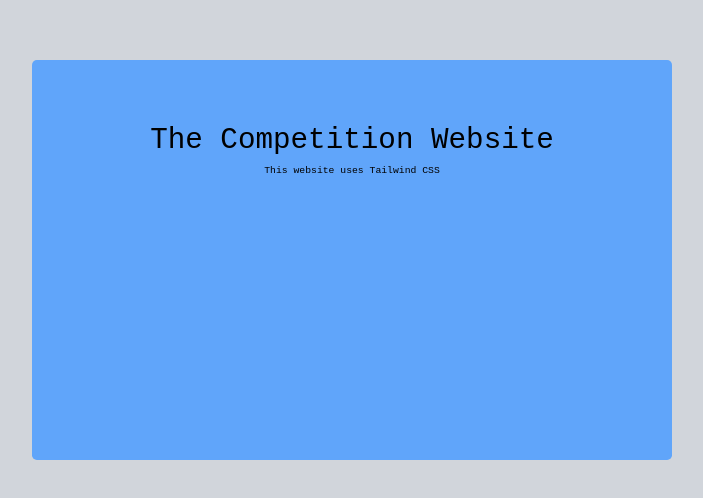
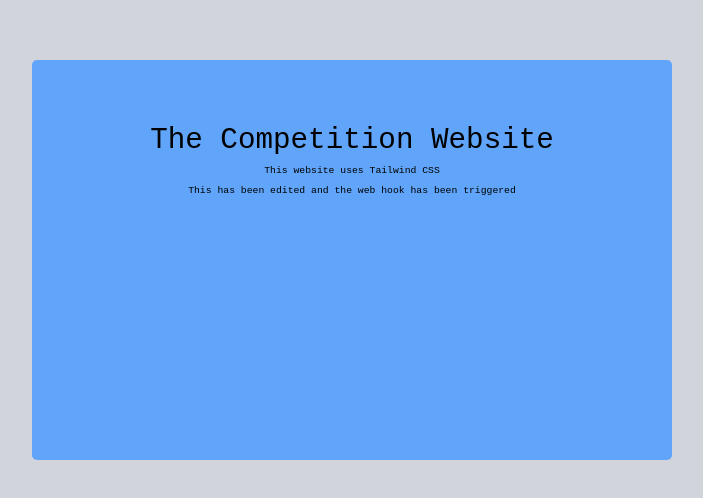
Before and after one commit to Bemby-Software/CSharp-In-Industry, an Angular app in the folder Site/Site.Web/comp-site/: page / in a window 1280 px wide. Shown: the part 140-638 px from the top of the page, without its empty margins (288-991 px from the left). Built offline with nearby package versions, Linux system fonts and the light colour scheme; what @tailwindcss/typography would draw is missing.

Commit message:
Update app.component.html

```diff
--- a/Site/Site.Web/comp-site/src/app/app.component.html
+++ b/Site/Site.Web/comp-site/src/app/app.component.html
@@ -4,5 +4,6 @@
           The Competition Website
         </h1>
         <span class="text-xs pt-2">This website uses Tailwind CSS</span>
+        <span class="text-xs pt-2">This has been edited and the web hook has been triggered</span>
     </div>
 </div>
```
